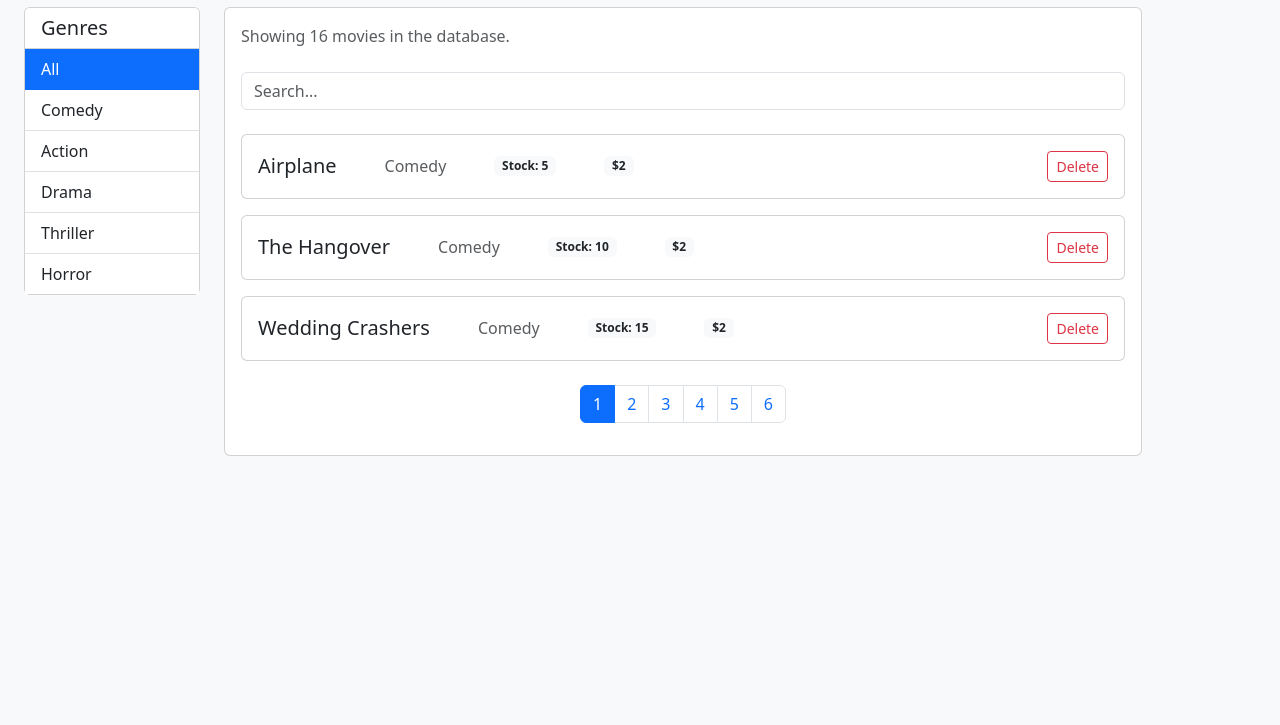
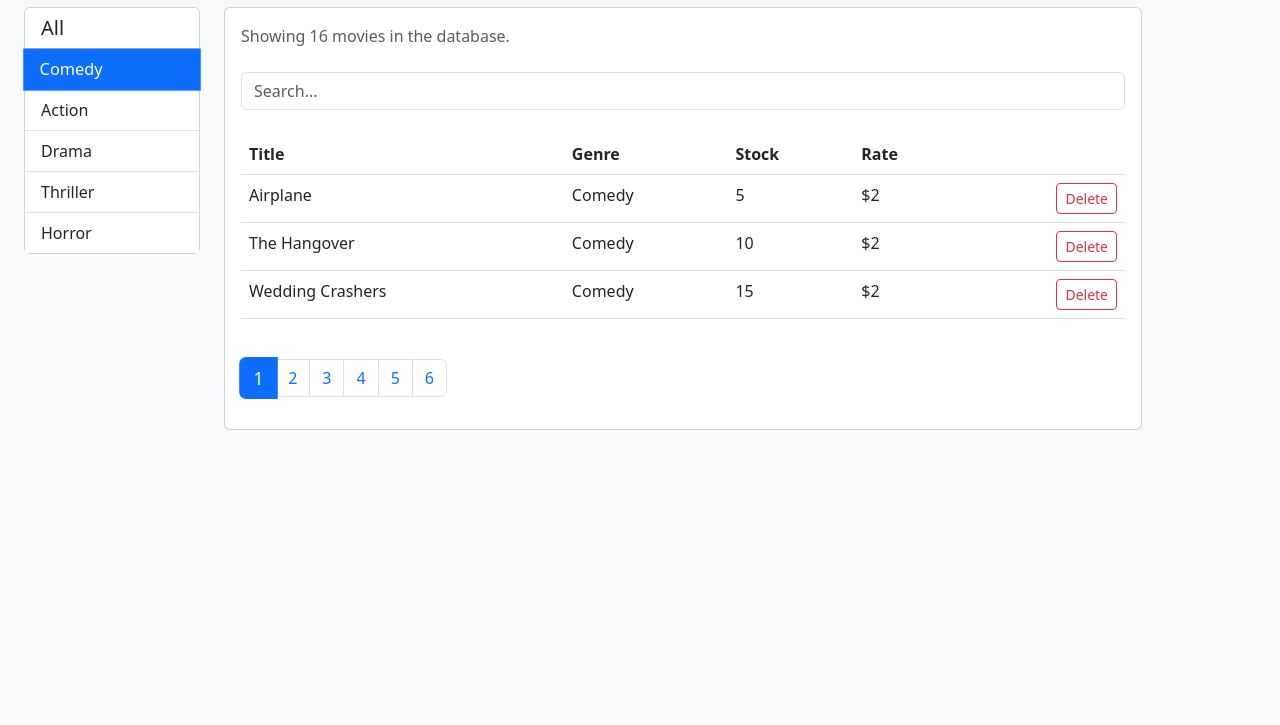
Before and after one commit to Mirodil001/pdp-g21-67, a website built with Vite: page index.html in a window 1280 px wide. Shown: the part 75-800 px from the top of the page. Built offline with nearby package versions, Linux system fonts and the light colour scheme.

Commit message:
new start codes

```diff
--- a/index.html
+++ b/index.html
@@ -14,41 +14,56 @@
         width: 200px;
       }
 
-      .movie-card {
-        transition: all 0.3s;
-      }
-      .movie-card:hover {
-        transform: translateY(-5px);
-        box-shadow: 0 10px 20px rgba(0, 0, 0, 0.1);
+      /* Table hover effect */
+      .table-hover tbody tr:hover {
+        background-color: #f8f9fa;
       }
 
-      /* 🔵 Janr va sahifa tugmalari uchun animatsiya */
-      .list-group-item,
-      .page-item .page-link {
-        transition: background-color 0.3s ease, color 0.3s ease;
-        cursor: pointer;
-      }
-
+      /* Active genre item */
       .list-group-item.active {
         background-color: #0d6efd;
         color: white;
+        border-color: #0d6efd;
+        transform: scale(1.02);
+        transition: all 0.2s ease;
       }
 
-      .page-link.active {
+      /* Genre item hover */
+      .list-group-item:not(.active):hover {
+        background-color: #f8f9fa;
+        transition: all 0.2s ease;
+      }
+
+      /* Active pagination item */
+      .page-item.active .page-link {
         background-color: #0d6efd;
+        border-color: #0d6efd;
+        transform: scale(1.1);
+        transition: all 0.2s ease;
+      }
+
+      /* Pagination item hover */
+      .page-item:not(.active) .page-link:hover {
+        background-color: #f8f9fa;
+        transition: all 0.2s ease;
+      }
+
+      /* Delete button hover */
+      .btn-outline-danger:hover {
         color: white !important;
-        border-color: #0d6efd;
+        transform: scale(1.05);
+        transition: all 0.2s ease;
       }
     </style>
   </head>
   <body class="bg-light">
     <div class="container-fluid p-4">
       <!-- Header -->
-      <div class="d-flex align-items-center mb-4 gap-4">
+      <div class="d-flex gap-4 mb-4">
         <h1 class="h3 text-dark mb-0">Movies App</h1>
         <div class="d-flex align-items-center">
           <span class="fw-medium me-2">Register</span>
-          <button class="btn btn-link text-primary p-0">Log out</button>
+          <button class="btn fw-medium p-0">Log out</button>
         </div>
       </div>
 
@@ -57,12 +72,11 @@
         <div class="sidebar col-md-3">
           <div class="card mb-4">
             <div class="card-header bg-white">
-              <h2 class="h5 mb-0">Genres</h2>
+              <h2 class="h5 mb-0">All</h2>
             </div>
             <div class="card-body p-0">
-              <ul class="list-group list-group-flush" id="genre-list">
-                <li class="list-group-item active">All</li>
-                <li class="list-group-item">Comedy</li>
+              <ul class="list-group list-group-flush" id="genreList">
+                <li class="list-group-item active">Comedy</li>
                 <li class="list-group-item">Action</li>
                 <li class="list-group-item">Drama</li>
                 <li class="list-group-item">Thriller</li>
@@ -92,65 +106,66 @@
                 />
               </div>
 
-              <!-- Movies List -->
-              <div class="d-flex flex-column gap-3">
+              <!-- Movies Table -->
+              <div class="table-responsive">
+                <table class="table table-hover">
+                  <thead>
+                    <tr>
+                      <th>Title</th>
+                      <th>Genre</th>
+                      <th>Stock</th>
+                      <th>Rate</th>
+                      <th></th>
+                    </tr>
+                  </thead>
+                  <tbody>
                     <!-- Movie 1 -->
-                <div class="card movie-card">
-                  <div
-                    class="card-body d-flex align-items-center justify-content-between flex-wrap gap-3"
-                  >
-                    <div class="d-flex align-items-center flex-wrap gap-5">
-                      <h5 class="card-title mb-0">Airplane</h5>
-                      <p class="card-text text-muted mb-0">Comedy</p>
-                      <span class="badge bg-light text-dark">Stock: 5</span>
-                      <span class="badge bg-light text-dark">$2</span>
-                    </div>
+                    <tr>
+                      <td>Airplane</td>
+                      <td>Comedy</td>
+                      <td>5</td>
+                      <td>$2</td>
+                      <td class="text-end">
                         <button class="btn btn-sm btn-outline-danger">
                           Delete
                         </button>
-                  </div>
-                </div>
+                      </td>
+                    </tr>
 
                     <!-- Movie 2 -->
-                <div class="card movie-card">
-                  <div
-                    class="card-body d-flex align-items-center justify-content-between flex-wrap gap-3"
-                  >
-                    <div class="d-flex align-items-center flex-wrap gap-5">
-                      <h5 class="card-title mb-0">The Hangover</h5>
-                      <p class="card-text text-muted mb-0">Comedy</p>
-                      <span class="badge bg-light text-dark">Stock: 10</span>
-                      <span class="badge bg-light text-dark">$2</span>
-                    </div>
+                    <tr>
+                      <td>The Hangover</td>
+                      <td>Comedy</td>
+                      <td>10</td>
+                      <td>$2</td>
+                      <td class="text-end">
                         <button class="btn btn-sm btn-outline-danger">
                           Delete
                         </button>
-                  </div>
-                </div>
+                      </td>
+                    </tr>
 
                     <!-- Movie 3 -->
-                <div class="card movie-card">
-                  <div
-                    class="card-body d-flex align-items-center justify-content-between flex-wrap gap-3"
-                  >
-                    <div class="d-flex align-items-center flex-wrap gap-5">
-                      <h5 class="card-title mb-0">Wedding Crashers</h5>
-                      <p class="card-text text-muted mb-0">Comedy</p>
-                      <span class="badge bg-light text-dark">Stock: 15</span>
-                      <span class="badge bg-light text-dark">$2</span>
-                    </div>
+                    <tr>
+                      <td>Wedding Crashers</td>
+                      <td>Comedy</td>
+                      <td>15</td>
+                      <td>$2</td>
+                      <td class="text-end">
                         <button class="btn btn-sm btn-outline-danger">
                           Delete
                         </button>
-                  </div>
-                </div>
+                      </td>
+                    </tr>
+                  </tbody>
+                </table>
               </div>
 
               <!-- Pagination -->
               <nav aria-label="Page navigation">
-                <ul class="pagination justify-content-center mt-4">
-                  <li class="page-item">
-                    <a class="page-link active" href="#">1</a>
+                <ul class="pagination mt-4" id="pagination">
+                  <li class="page-item active">
+                    <a class="page-link" href="#">1</a>
                   </li>
                   <li class="page-item"><a class="page-link" href="#">2</a></li>
                   <li class="page-item"><a class="page-link" href="#">3</a></li>
@@ -165,6 +180,33 @@
       </div>
     </div>
 
-    <script src="./src/main.ts"></script>
+    <!-- Bootstrap JS -->
+    <script src="https://cdn.jsdelivr.net/npm/bootstrap@5.3.0/dist/js/bootstrap.bundle.min.js"></script>
+
+    <!-- Animation Script -->
+    <script>
+      document.addEventListener("DOMContentLoaded", function () {
+        // Genre selection animation
+        const genreItems = document.querySelectorAll(
+          "#genreList .list-group-item"
+        );
+        genreItems.forEach((item) => {
+          item.addEventListener("click", function () {
+            genreItems.forEach((i) => i.classList.remove("active"));
+            this.classList.add("active");
+          });
+        });
+
+        // Pagination animation
+        const pageItems = document.querySelectorAll("#pagination .page-item");
+        pageItems.forEach((item) => {
+          item.addEventListener("click", function (e) {
+            e.preventDefault();
+            pageItems.forEach((i) => i.classList.remove("active"));
+            this.classList.add("active");
+          });
+        });
+      });
+    </script>
   </body>
 </html>
```
Lines whose indentation alone changed are shown as unchanged.
